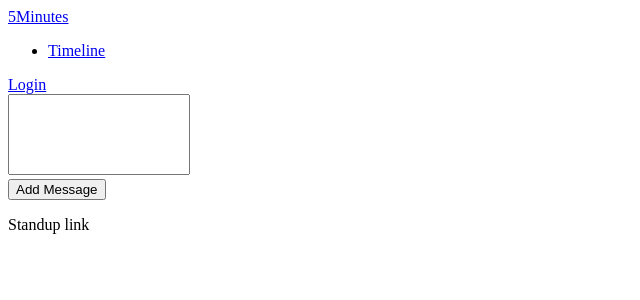
After one commit to myles2007/5Minutes, a Flask app: page /login in a window 1280 px wide. The commit adds this page. Shown: the top 300 px of the page, without its empty margins (0-640 px from the left). Run offline with Flask 2, Linux system fonts and the light colour scheme; data that the repository does not hold is empty; parts of the project's set-up code (start-up, migrations or seed data) failed here and were passed over.

Commit message:
Adding messages now works in a basic form
Also:
    * timeline is now the "root" page
    * login has its own URL
    * The body block of root.html is now in the body.

```diff
--- a/5Minutes.py
+++ b/5Minutes.py
@@ -1,6 +1,8 @@
+from datetime import datetime
+from sqlite3 import dbapi2 as sqlite3
+
 from flask import Flask, request, session, g, redirect, url_for,\
                   abort, render_template, flash, _app_ctx_stack
-from sqlite3 import dbapi2 as sqlite3
 from werkzeug import check_password_hash, generate_password_hash
 
 #config
@@ -14,9 +16,10 @@ app.config.from_object(__name__)
 
 @app.route('/')
 def root():
-    return render_template('root.html', login='abc', logout='def')
+    return redirect(url_for('timeline'))
+    #return render_template('timeline.html', login='abc', logout='def')
 
-@app.route('/', methods=['GET', 'POST'])
+@app.route('/login', methods=['GET', 'POST'])
 def login():
     """Logs the user in."""
     error = None
@@ -34,7 +37,8 @@ def login():
         else:
             session['user_id'] = user['user_id']
             message = "You were logged in successfully!"
-    return render_template('root.html', error=error, message=message, register=register)
+
+    return timeline(error=error, message=message, register=register)
 
 @app.route('/register', methods=['GET', 'POST'])
 def register():
@@ -65,7 +69,7 @@ def register():
 def logout():
     """Logs the user out."""
     session.pop('user_id', None)
-    return redirect(url_for('root'))
+    return redirect(url_for('timeline'))
 
 #Convienence Functions
 @app.before_request
@@ -83,6 +87,29 @@ def get_user_id(username):
     return rv[0] if rv else None
 
 ##END
+
+@app.route('/addMessage', methods=['POST'])
+def addMessage():
+    """ Adds a new message linked to the currently logged in user. """
+    #if 'user_id' not in session:
+    #    abort(401)
+    if request.form['message']:
+        db = get_db()
+        #user = sessionn['user_id']
+        user = 'ME'
+        db.execute('''insert into message (author_id, text, pub_date)
+          values (?, ?, ?)''', (user, request.form['message'],
+                                datetime.now()))
+        db.commit()
+        flash('Your message was recorded')
+
+    return redirect(url_for('timeline'))
+
+@app.route('/timeline', methods=['GET'])
+def timeline(**kwargs):
+    """ Loads """
+    all_messages = query_db('''SELECT * FROM `message`''')
+    return render_template('timeline.html', all_messages=all_messages, **kwargs)
 
 #Database functions
 def get_db():
--- a/schema.sql
+++ b/schema.sql
@@ -17,6 +17,6 @@ create table message (
   message_id integer primary key autoincrement,
   author_id integer not null,
   text string not null,
-  pub_date integer,
+  pub_date datetime,
   sticky integer default 0
 );
--- a/static/js/login.js
+++ b/static/js/login.js
@@ -1,7 +1,7 @@
 $('#login').click(function() {
                     var login_container = $('#login').parent();
                     var login_button = $('#login').detach();
-                    var login_form = '<form login_form" action="" method=post class="navbar-form">' +
+                    var login_form = '<form id="login_form" action="/login" method=post class="navbar-form">' +
                                         '<input id="username" name="username" type="text" value="Username" class="span2">' +
                                         '<input id="password" name="password" type="password" value="Password" class="span2">' +
                                         '<button type="submit" class="btn btn-primary">Login</button>' +
--- /dev/null
+++ b/templates/message_pane.html
@@ -0,0 +1,21 @@
+{% extends 'root.html' %}
+{% block body %}
+<div class='hero-unit span11 offset1'>
+    <div class=span5>
+        <form action="{{ url_for('addMessage') }}" method="post">
+            <div>
+                <textarea name=message class="span5" style='resize: none' rows="5"></textarea>
+            </div>
+            <div>
+                <button class='btn btn-primary'> Add Message </button>
+            </div>
+        </form>
+    </div>
+    <div class='well span4'>
+        <p> Standup link </p>
+    </div>
+    <div class="well span9">
+        {% block timeline %}{% endblock %}
+    </div>
+</div>
+{% endblock %}
--- a/templates/root.html
+++ b/templates/root.html
@@ -25,7 +25,7 @@
                     <!-- Be sure to leave the brand out there if you want it shown -->
                     <a class="brand" href="#">5Minutes</a>
                     <ul class="nav">
-                        <li class="active"><a href="#">Home</a></li>
+                        <li class="active"><a href="#">Timeline</a></li>
                     </ul>
 
                     <!-- Everything you want hidden at 940px or less, place within here -->
@@ -68,9 +68,11 @@
             <script>
                 window.setTimeout(function() { $(".alert").alert('close'); }, 2000);
             </script>
+        </div>
         {% endif %}
+
+    {% block body %}{% endblock %}
     </body>
-    {% block body %}{% endblock %}
     {% include 'global_js_imports.html' %}
     <script src="{{ url_for('static', filename='calendar.js') }}"></script>
 </html>
--- /dev/null
+++ b/templates/timeline.html
@@ -0,0 +1,6 @@
+{% extends 'message_pane.html' %}
+{% block timeline %}
+    {% for message in all_messages %}
+        <div class='well span5'> {{ message['text'] }} </div>
+    {% endfor %}
+{% endblock %}
```
Also changed, not shown: 1 other file.
